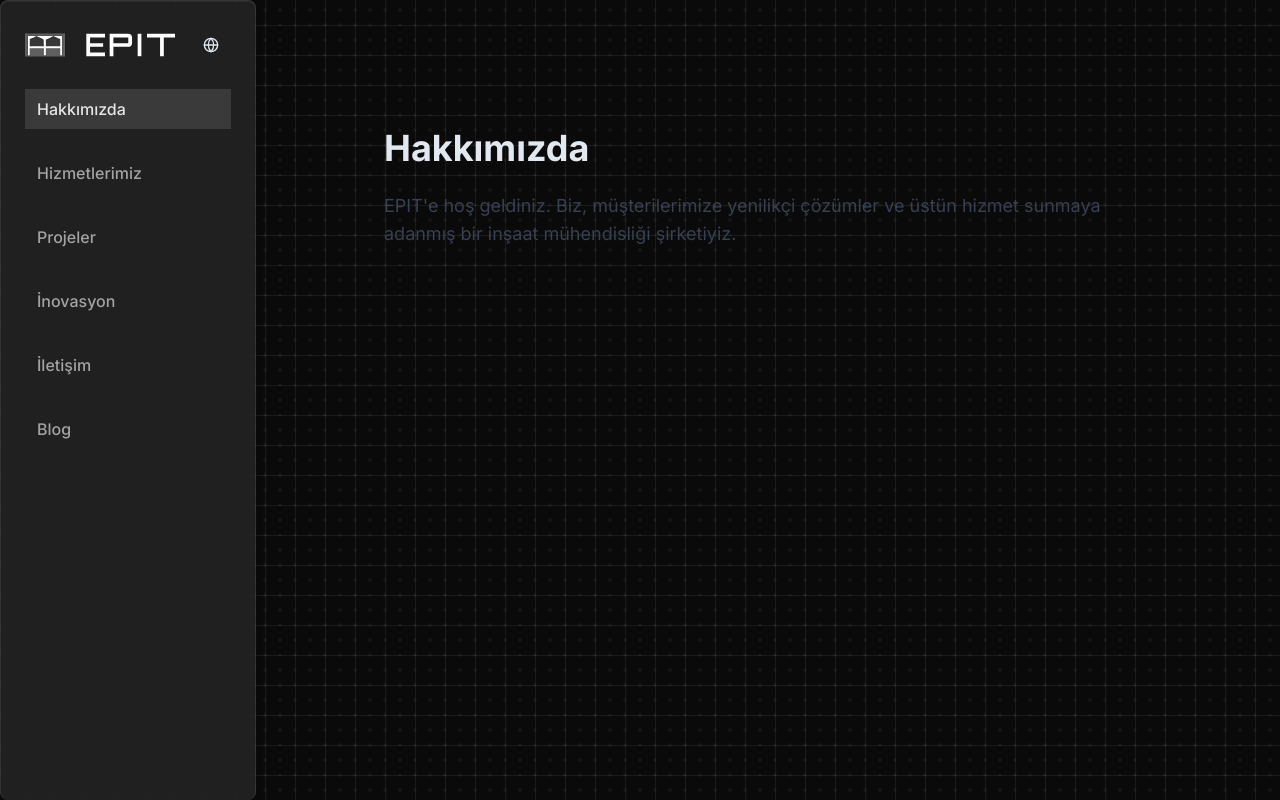
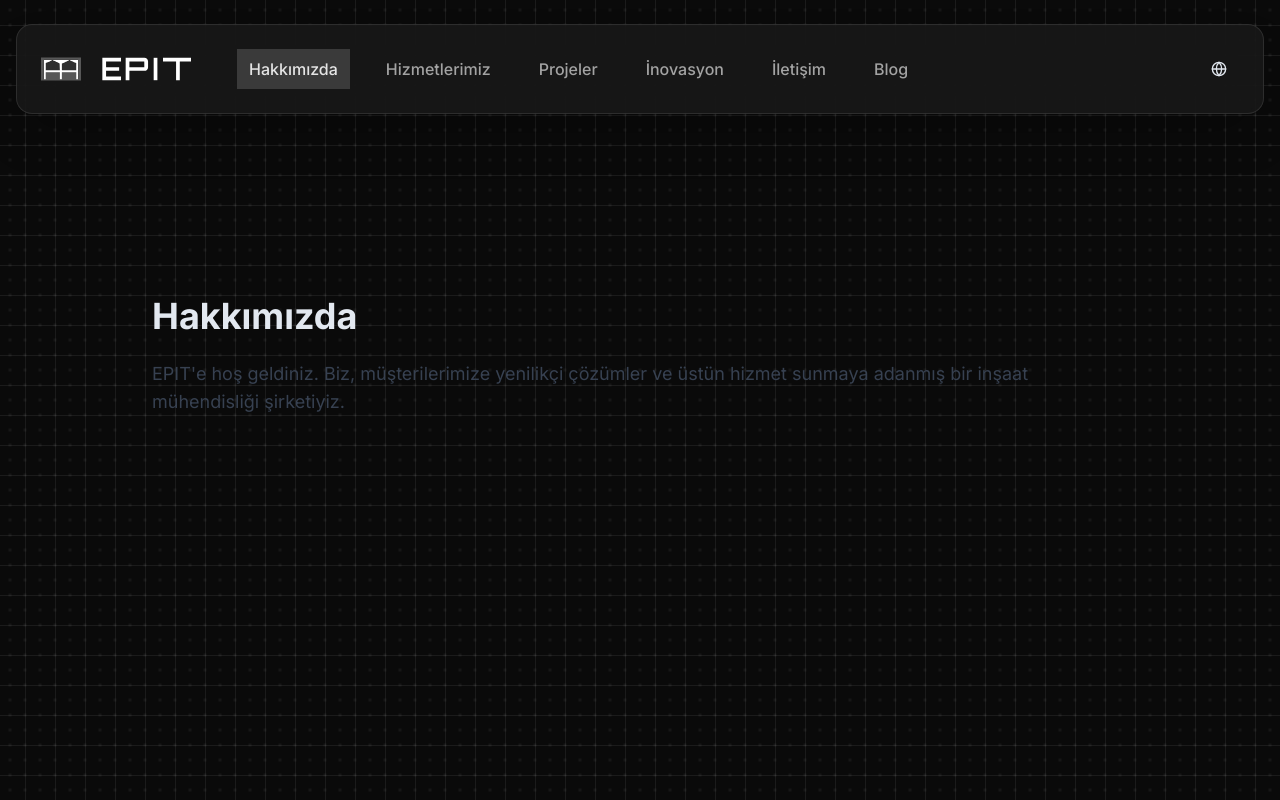
Before and after one commit to UAt23/epit-website, a Next.js app: page /about in a window 1280 px wide. Built offline with nearby package versions, Linux system fonts and the light colour scheme.

Commit message:
Layout change

```diff
--- a/app/layout.tsx
+++ b/app/layout.tsx
@@ -22,15 +22,24 @@ export default function RootLayout({
       <body className={`${inter.className} min-h-screen text-slate-200`}>
         <BackgroundDots />
         <LanguageProvider>
-          <div className="flex flex-col lg:flex-row relative">
-            <aside className="w-full lg:w-64 h-auto lg:h-screen fixed top-0 z-10 glass-container border-b lg:border-b-0 lg:border-r border-slate-800/50">
-              <div className="p-4 lg:p-6">
-                <MainNav />
+          <div className="relative p-4 lg:p-6">
+            {/* Floating top navigation */}
+            <nav className="fixed top-4 lg:top-6 left-4 right-4 z-10">
+              <div className="max-w-7xl mx-auto">
+                <div className="rounded-2xl bg-[#1a1a1a]/80 backdrop-blur-xl border border-white/10 shadow-2xl">
+                  <div className="p-4 lg:p-6">
+                    <MainNav />
+                  </div>
+                </div>
               </div>
-            </aside>
-            <main className="w-full lg:ml-64 mt-24 lg:mt-0">
-              <div className="p-4 lg:p-8">
-                {children}
+            </nav>
+
+            {/* Main content */}
+            <main className="pt-32 lg:pt-36">
+              <div className="max-w-7xl mx-auto">
+                <div className="p-4 lg:p-8">
+                  {children}
+                </div>
               </div>
             </main>
           </div>
--- a/components/main-nav.tsx
+++ b/components/main-nav.tsx
@@ -69,7 +69,7 @@ export function MainNav() {
               </Button>
             </SheetTrigger>
             <SheetContent
-              side="bottom"
+              side="top"
               className="h-[80vh] bg-[#1a1a1a]/95 border-[#2a2a2a]"
             >
               <nav className="flex flex-col space-y-4 mt-6">
@@ -94,11 +94,10 @@ export function MainNav() {
       </div>
 
       {/* Desktop Navigation */}
-      <div className="hidden lg:flex flex-col space-y-6">
-        <div className="flex items-center justify-between">
+      <div className="hidden lg:flex items-center justify-between">
+        <div className="flex items-center gap-8">
           <Logo />
-          <LanguageSwitcher />
-        </div>
+          <nav className="flex items-center gap-6">
             {routes.map((route) => (
               <Link
                 key={route.href}
@@ -113,6 +112,9 @@ export function MainNav() {
                 {route.label}
               </Link>
             ))}
+          </nav>
+        </div>
+        <LanguageSwitcher />
       </div>
     </>
   )
```
Lines whose indentation alone changed are shown as unchanged.
